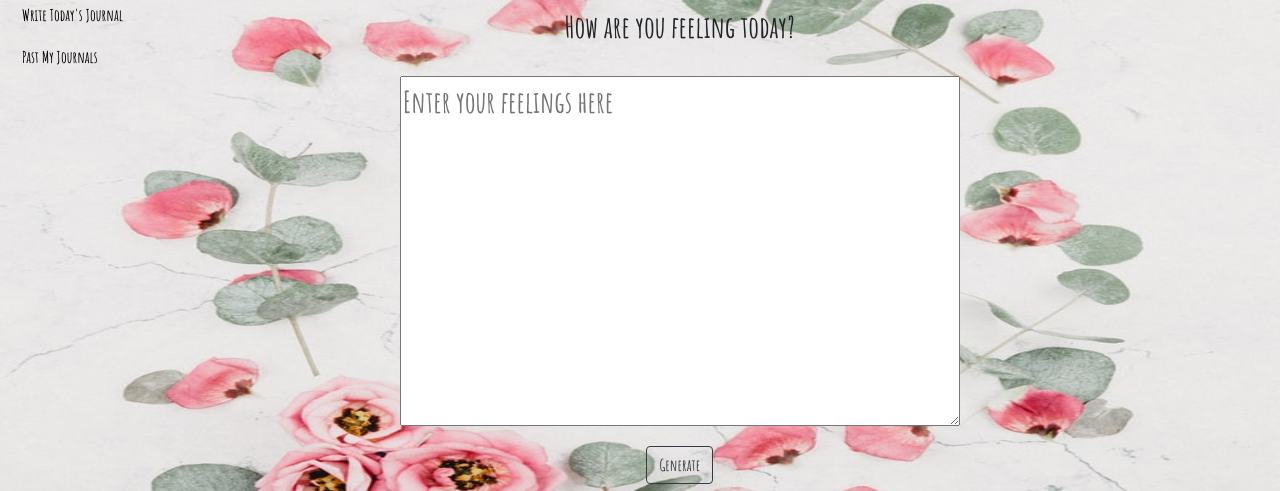
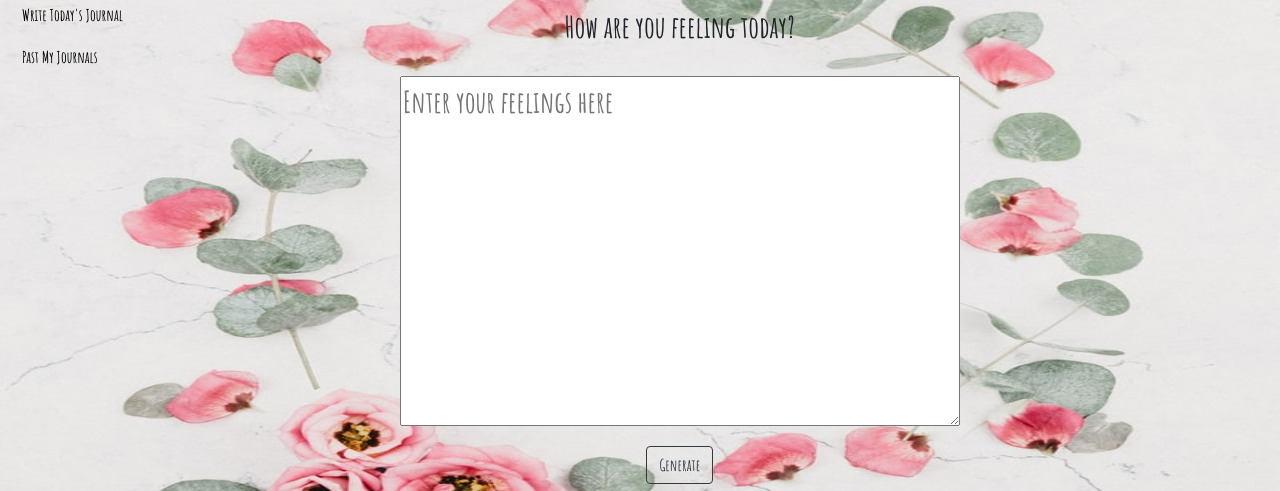
Before and after one commit to jiwon-seattle/My-Daily-Journal, a website: page website/index.html in a window 1280 px wide. Shown: the part 76-567 px from the top of the page. Drawn offline with nearby package versions, Linux system fonts and the light colour scheme; some icons are missing; a web font is replaced by a local one.

Commit message:
modified css

```diff
--- a/website/css/style.css
+++ b/website/css/style.css
@@ -21,7 +21,7 @@
 
 body {
   width: 100%;
-  min-height: 680px;
+  min-height: 700px;
   height: auto;
   background: url(../img/flower.jpg);
   background-size: 100% 100%;
```
